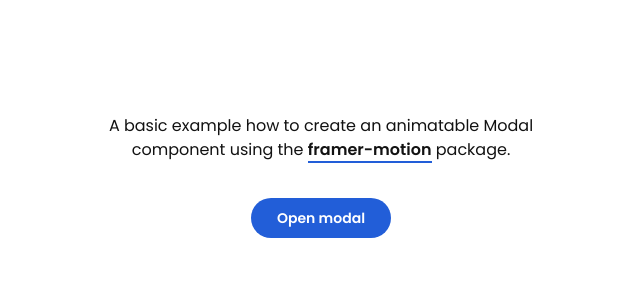
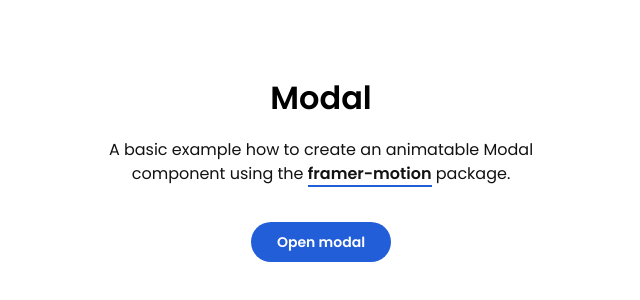
Before and after one commit to michu2k/react-framer-motion-modal-example, a Next.js app: page / in a window 1280 px wide. Shown: the part 232-532 px from the top of the page, without its empty margins (319-959 px from the left). Built offline with nearby package versions, Linux system fonts and the light colour scheme.

Commit message:
Added heading

```diff
--- a/pages/index.tsx
+++ b/pages/index.tsx
@@ -27,6 +27,8 @@ const Home: NextPage = () => {
                 <title>Generic Modal component</title>
             </Head>
 
+            <h1>Modal</h1>
+
             <p className={styles.description}>
                 A basic example how to create an animatable Modal component
                 using the <a href="https://www.framer.com/motion/" className={styles.link} target="_blank" rel="noreferrer">framer-motion</a> package.
```
